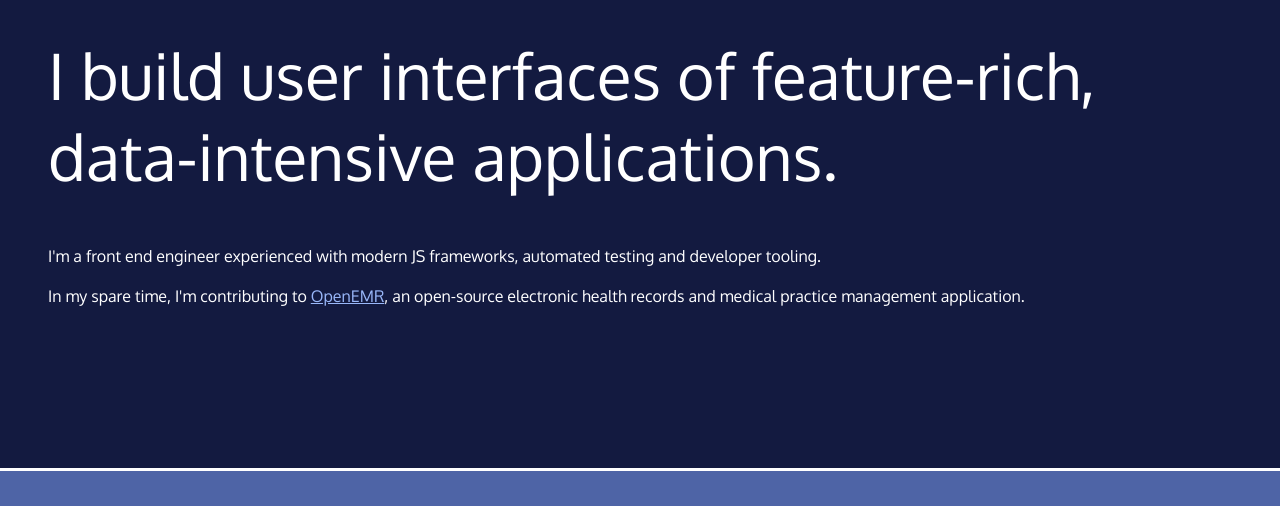
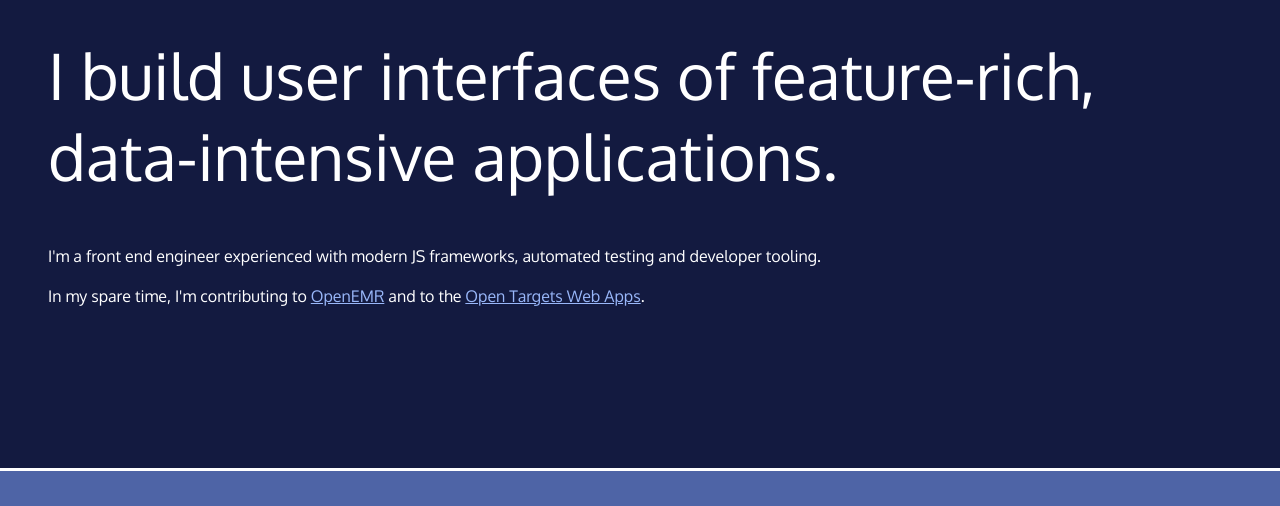
Before and after one commit to raskolnikov-rodion/raskolnikov-rodion.github.io, a website: page index.html in a window 1280 px wide. Shown: the part 294-800 px from the top of the page. Drawn offline with Linux system fonts and the light colour scheme; a web font is replaced by a local one.

Commit message:
refactor(intro): update contributions

```diff
--- a/index.html
+++ b/index.html
@@ -61,8 +61,13 @@
           href="https://github.com/openemr/openemr/pulls?q=is%3Apr+author%3Araskolnikov-rodion+"
           target="_blank"
           >OpenEMR</a
-        >, an open-source electronic health records and medical practice
-        management application.
+        >
+        and to the
+        <a
+          href="https://github.com/opentargets/ot-ui-apps/pulls?q=is%3Apr+author%3Araskolnikov-rodion+"
+          target="_blank"
+          >Open Targets Web Apps</a
+        >.
       </p>
     </section>
     <section class="simplicity">
```
